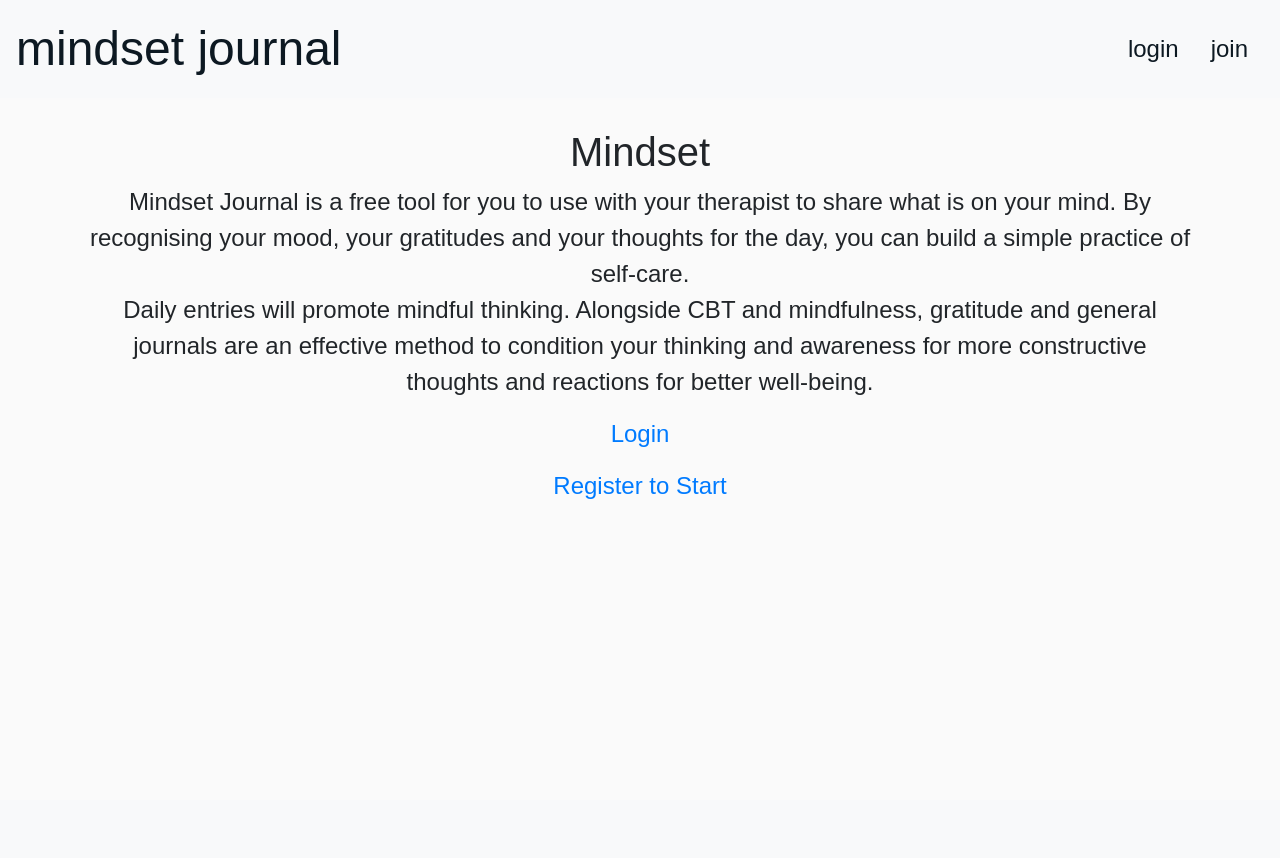
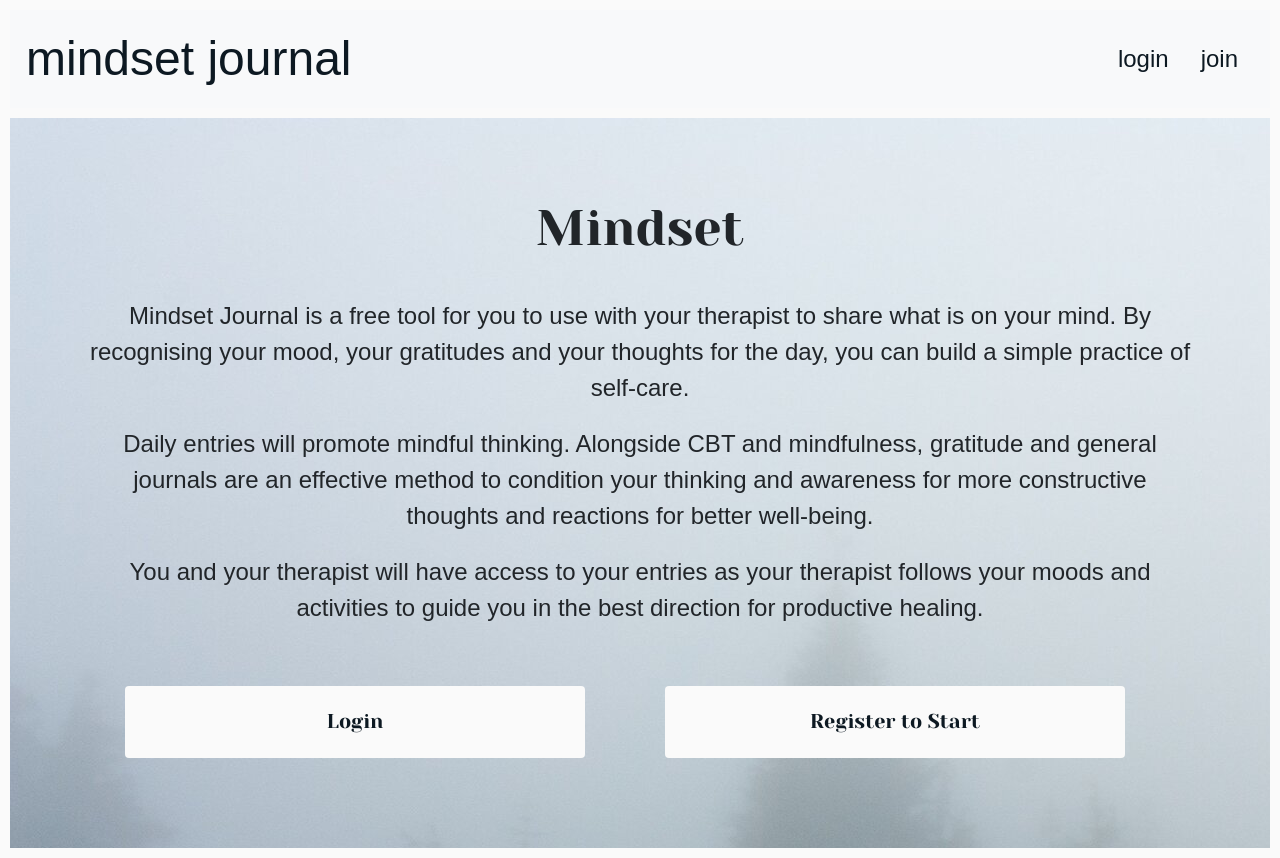
Before and after one commit to emmasarge/mindset-journal, a Flask app: page / in a window 1280 px wide. Before the commit the page ends 499 px from the top, so only its background shows below. Run offline with Flask 2, Linux system fonts and the light colour scheme; some libraries are stand-ins or nearby versions; some web fonts are replaced.

Commit message:
added styling to homepage

```diff
--- a/static/css/style.css
+++ b/static/css/style.css
@@ -1,38 +1,45 @@
 @import url('https://fonts.googleapis.com/css2?family=Darker+Grotesque:wght@300;400&family=Yeseva+One&display=swap');
+
 /*---  font-family: 'Yeseva One', cursive;--*/
 body {
     background-color: #fafafa;
     font-family: 'Darker Grotesque', sans-serif;
     font-size: 24px;
     text-align: center;
+    margin: 10px;
 }
 
 
-nav{
-    margin-bottom: 30px;
+nav {
+    margin-bottom: 10px;
     font-family: 'Darker Grotesque', sans-serif;
 }
+
 .navbar {
-
     color: #0d1922;
     text-transform: lowercase;
 }
 
 
 .navbar-brand {
-    font-size: 2em!important;
+    font-size: 2em !important;
 
 }
 
 .navbar a {
-    color: #0d1922!important;
+    color: #0d1922 !important;
     font-size: 24px;
+}
+
+.navbar a:hover {
+    text-decoration: underline;
 }
 
 .navbar li {
     list-style-type: none;
 
 }
+
 /*----PROFILE PAGE----*/
 
 .profile h3 {
@@ -43,21 +50,24 @@ nav{
     margin-bottom: 100px;
     margin-top: 20px;
 }
-.profile img{
+
+.profile img {
     width: 500px;
     border-radius: 5px;
 }
-.profile img:hover{
-    height:300px;
+
+.profile img:hover {
+    height: 300px;
     transition: 0.5s ease-in-out;
     filter: brightness(50%);
 }
+
 .journal-entry-link a {
     font-family: 'Gill Sans', 'Gill Sans MT', Calibri, 'Trebuchet MS', sans-serif;
     font-weight: 600;
     text-decoration: none;
-    color:#fafafa;
-    text-shadow: 0.5px 0.5px 0.5px  #0d1922;
+    color: #fafafa;
+    text-shadow: 0.5px 0.5px 0.5px #0d1922;
     font-size: 1.4em;
     text-align: center;
     letter-spacing: 2px;
@@ -72,8 +82,8 @@ nav{
     font-family: 'Gill Sans', 'Gill Sans MT', Calibri, 'Trebuchet MS', sans-serif;
     font-weight: 600;
     text-decoration: none;
-    color:#fafafa;
-    text-shadow: 0.5px 0.5px 0.5px  #0d1922;
+    color: #fafafa;
+    text-shadow: 0.5px 0.5px 0.5px #0d1922;
     font-size: 1.4em;
     text-align: center;
     letter-spacing: 2px;
@@ -89,7 +99,8 @@ nav{
         margin-top: 60px;
     }
 
-  }
+}
+
 /*-----ENTRY COLLECTION---*/
 
 
@@ -108,9 +119,48 @@ nav{
 
 /*----EDIT GRATITUDES----*/
 
-
 /*-----HOMEPAGE---*/
 
+.homepage {
+    background-image: url(../images/forest.png);
+    padding: 50px;
+}
+
+.homepage-text {
+    padding-bottom: 50px;
+}
+
+.homepage h1 {
+    font-family: 'Yeseva One', cursive;
+    margin-top: 30px;
+    margin-bottom: 40px;
+    font-size:50px;
+}
+
+.homepage p {
+    font-size: 24px;
+    margin-bottom: 20px;
+}
+
+.homepage button {
+    font-family: 'Yeseva One', cursive;
+    font-size: 20px;
+    background-color: #fafafa;
+    padding: 20px 20px;
+    margin: 40px;
+    text-align: center;
+}
+
+.homepage button a {
+    color: #0d1922;
+    text-decoration: none;
+}
+
+.homepage button:hover {
+    box-shadow: 0px 0.5px 10px #0d1922;
+    transition: 0.5s ease-in-out ;
+
+}
 
 
 /*------LOGIN-------*/
--- a/templates/homepage.html
+++ b/templates/homepage.html
@@ -2,16 +2,32 @@
 {% block content %}
 
 <section class="homepage">
-    <div class='journal-top container "d-flex justify-content-center"'>
+    <div class='journal-top container flex justify-content-center"'>
         <h1>Mindset</h1>
-        <p>Mindset Journal is a free tool for you to use with your therapist to share what is on your mind. By recognising your mood, your gratitudes and your thoughts for the day, you can build a simple practice of self-care.
-        </br>
-
-            Daily entries will promote mindful thinking. Alongside CBT and mindfulness, gratitude and general journals are
-            an effective method to condition your thinking and awareness for more constructive thoughts and reactions for better well-being.
+        <span class="homepage-text">
+        <p>
+            Mindset Journal is a free tool for you to use with your therapist to share what is on your mind. By recognising your mood, your gratitudes and your thoughts for the day, you can build a simple practice of self-care.
         </p>
-        <p> <a href="{{ url_for('login') }}">Login</a></p>
-            <p> <a href="{{ url_for('register') }}">Register to Start</a></p>
+        <p>
+            Daily entries will promote mindful thinking. Alongside CBT and mindfulness, gratitude and general journals
+            are an effective method to condition your thinking and awareness for more constructive thoughts and reactions for better well-being.
+        </p>
+        <p>
+            You and your therapist will have access to your entries as your therapist follows your moods and activities to guide you in the best direction for productive healing.
+        </p>
+    </span>
+    <div class="row container justify-content-center">
+        <button class="btn col">
+            <a href="{{ url_for('login') }}">
+                Login
+            </a>
+        </button>
+        <button class="btn col">
+            <a href="{{ url_for('register') }}">
+                Register to Start
+            </a>
+        </button>
+    </div>
     </div>
 </section>
 
--- a/templates/profile.html
+++ b/templates/profile.html
@@ -13,7 +13,7 @@
         </div>
     </div>
 
-    <div class="row container-fluid">
+    <div class="row container">
         <div class="col-md journal-entry-link">
             <img src="{{ url_for('static', filename='images/linen.png') }}" alt="linen">
                  <p><a href="{{ url_for('entry_collection') }}">{{ username }}'s journal entries</a></p>
```
